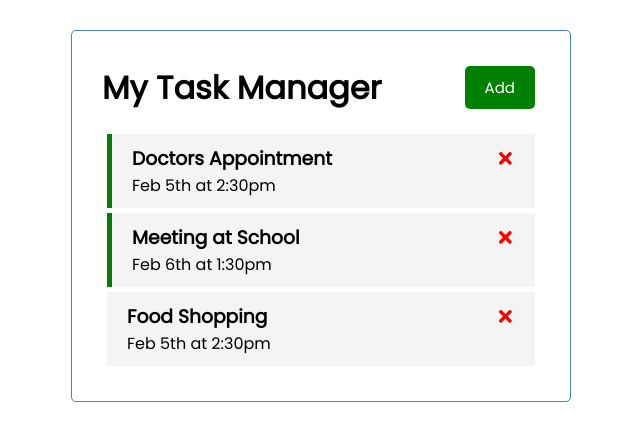
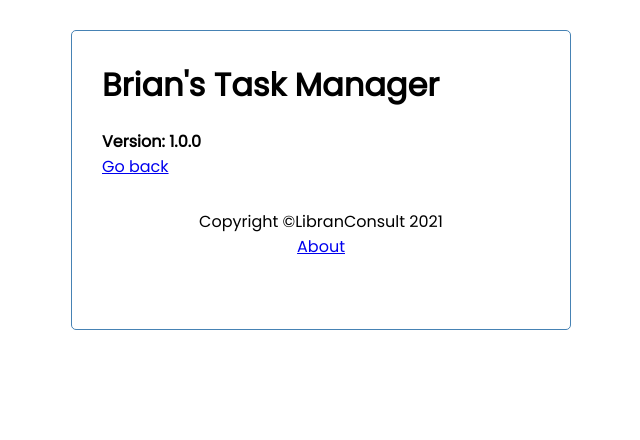
Before and after one commit to brightmaraba/react-task-manager, a React (Create React App) app: page /about in a window 1280 px wide. Shown: the top 440 px of the page, without its empty margins (319-959 px from the left). Built offline with nearby package versions, Linux system fonts and the light colour scheme; data requests are answered from the project's data file.

Commit message:
Completed Json Server, Routing

```diff
--- /dev/null
+++ b/db.json
@@ -0,0 +1,3 @@
+{
+  "tasks": []
+}
--- a/package.json
+++ b/package.json
@@ -6,9 +6,12 @@
     "@testing-library/jest-dom": "^5.11.9",
     "@testing-library/react": "^11.2.5",
     "@testing-library/user-event": "^12.8.3",
+    "json-server": "^0.16.3",
     "react": "^17.0.1",
     "react-dom": "^17.0.1",
     "react-icons": "^4.2.0",
+    "react-router": "^5.2.0",
+    "react-router-dom": "^5.2.0",
     "react-scripts": "4.0.3",
     "web-vitals": "^1.1.1"
   },
@@ -16,7 +19,8 @@
     "start": "react-scripts start",
     "build": "react-scripts build",
     "test": "react-scripts test",
-    "eject": "react-scripts eject"
+    "eject": "react-scripts eject",
+    "server": "json-server --watch db.json --port 5000"
   },
   "eslintConfig": {
     "extends": [
--- a/src/App.js
+++ b/src/App.js
@@ -1,63 +1,115 @@
+import { useState, useEffect} from 'react'
+import {BrowserRouter as Router, Route} from 'react-router-dom'
 import Header from './components/Header'
+import Footer from './components/Footer'
 import Tasks from './components/Tasks'
 import AddTask from './components/AddTask'
-import { useState } from 'react'
+import About from './components/About'
+
 
 
 function App() {
   const [showAddTask, setShowAddTasks] = useState (false)
 
-  const [tasks, setTasks] = useState ([
-    {
-        id: 1,
-        text: 'Doctors Appointment',
-        day: 'Feb 5th at 2:30pm',
-        reminder: true,
-    },
-    {
-        id: 2,
-        text: 'Meeting at School',
-        day: 'Feb 6th at 1:30pm',
-        reminder: true,
-    },
-    {
-        id: 3,
-        text: 'Food Shopping',
-        day: 'Feb 5th at 2:30pm',
-        reminder: false,
-    },
-])
+  const [tasks, setTasks] = useState ([])
+
+  //useEffects to fetch and post data
+  useEffect(() => {
+    const getTasks = async () => {
+      const tasksFromServer = await fetchTasks()
+      setTasks(tasksFromServer)
+    }
+
+    getTasks()
+  }, [])
+
+  // Fetch Tasks
+  const fetchTasks = async () => {
+    const res = await fetch('http://localhost:5000/tasks')
+    const data = await res.json()
+
+    return data
+  }
+
+  //Fetch a single task
+  const fetchTask = async (id) => {
+    const res = await fetch(`http://localhost:5000/tasks/${id}`)
+    const data = await res.json()
+
+    return data
+  }
 
   //Add Task
-const addTask = (task) => {
-  const id = Math.floor(Math.random() * 10000) + 1
-  const newTask = {id, ...task}
-  setTasks([...tasks, newTask])
+  const addTask = async (task) => {
+    const res = await fetch('http://localhost:5000/tasks', {
+      method: 'POST',
+      headers: {
+        'Content-type': 'application/json'
+      },
+      body: JSON.stringify(task)
+    })
+
+    const data = await res.json()
+    setTasks([...tasks, data])
+
+    //const id = Math.floor(Math.random() * 10000) + 1
+    //const newTask = {id, ...task}
+    //setTasks([...tasks, newTask])
   }
 
   // Delete Task
-  const deleteTask = (id) => {
+  const deleteTask = async (id) => {
+    await fetch(`http://localhost:5000/tasks/${id}`, {method: 'DELETE'})
     setTasks(tasks.filter((task) => task.id !==id))
   }
 
   // Toggle  Reminder
+  const toggleReminder = async (id) => {
+    const taskToToggle = await fetchTask(id)
+    const updateTask = {...taskToToggle, reminder: !taskToToggle.reminder}
 
-const toggleReminder = (id) => {
-  setTasks(tasks.map((task) => task.id === id ? {...task, reminder: !task.reminder} : task))
+    const res = await fetch(`http://localhost:5000/tasks/${id}`, {
+      method: 'PUT',
+      headers: {
+        'Content-type': 'application/json'
+      },
+      body: JSON.stringify(updateTask)
+    })
+
+    const data = await res.json()
+
+    setTasks(tasks.map((task) => task.id === id ? {...task, reminder: data.reminder} : task))
   }
 
 
   return (
+    <Router>
         <div className="container">
           <Header onAdd={() => setShowAddTasks(!showAddTask)} showAdd={showAddTask} />
+
+          <Route
+            path='/'
+            exact
+            render={(props) => (
+            <>
               {showAddTask && <AddTask onAdd={addTask} />}
               {tasks.length > 0 ? (
-        <Tasks tasks={tasks} onDelete={deleteTask} onToggle={toggleReminder} />
+                <Tasks
+                  tasks={tasks}
+                  onDelete={deleteTask}
+                  onToggle={toggleReminder} />
             ) : (
               'No Tasks To Show'
               )}
+            </>
+            )} />
+
+          <Route path='/about' component={About} />
+          <Footer />
         </div>
+    </Router>
     );
+
 }
 
 
--- /dev/null
+++ b/src/components/About.js
@@ -0,0 +1,11 @@
+import { Link } from 'react-router-dom'
+function About() {
+    return (
+        <div>
+            <h4>Version: 1.0.0</h4>
+            <Link to='/'>Go back</Link>
+        </div>
+    )
+}
+
+export default About
--- /dev/null
+++ b/src/components/Footer.js
@@ -0,0 +1,11 @@
+import { Link } from 'react-router-dom'
+const Footer = () => {
+    return (
+        <footer>
+            <p> Copyright &copy;LibranConsult 2021</p>
+            <Link to='/about'>About</Link>
+        </footer>
+    )
+}
+
+export default Footer
--- a/src/components/Header.js
+++ b/src/components/Header.js
@@ -1,18 +1,20 @@
 import PropTypes from 'prop-types'
 import Button from './Button'
+import { useLocation } from 'react-router-dom'
 
 
 const Header = ({title, onAdd, showAdd}) => {
+    const location = useLocation()
     return (
         <header className='header'>
             <h1>{title}</h1>
-            <Button color={showAdd ? 'red' : 'green'} text={showAdd ? 'Close' : 'Add'} onClick={onAdd} />
+            {location.pathname === '/' && <Button color={showAdd ? 'red' : 'green'} text={showAdd ? 'Close' : 'Add'} onClick={onAdd} /> }
         </header>
     )
 }
 
 Header.defaultProps = {
-    title: 'My Task Manager',
+    title: "Brian's Task Manager",
 }
 
 Header.propTypes = {
```
Also changed, not shown: 19 other files (tests, documents, lock files or other folders). Lines whose indentation alone changed are shown as unchanged.
